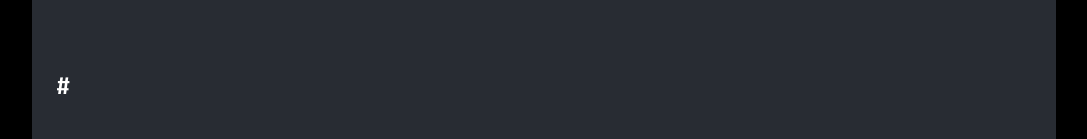
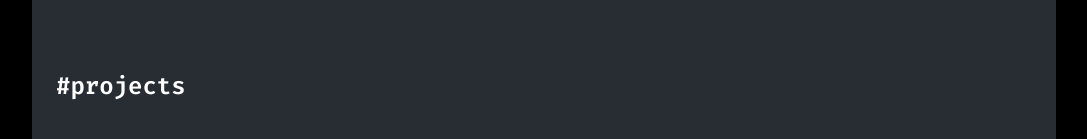
Before and after one commit to Eslam-mg/portfolio, a Next.js app: page / in a window 1280 px wide. Shown: the part 673-812 px from the top of the page, without its empty margins (96-1183 px from the left). Built offline with nearby package versions, Linux system fonts and the light colour scheme.

Commit message:
add sectionHeader component

```diff
--- a/src/app/(home)/page.tsx
+++ b/src/app/(home)/page.tsx
@@ -86,7 +86,7 @@ export default function page() {
 
             {/* ── PROJECTS PREVIEW ── */}
             <section className="mt-32">
-                <SectionHeader />
+                <SectionHeader title="projects" className="mb-0" showLine={true} />
             </section>
         </div>
     )
```
